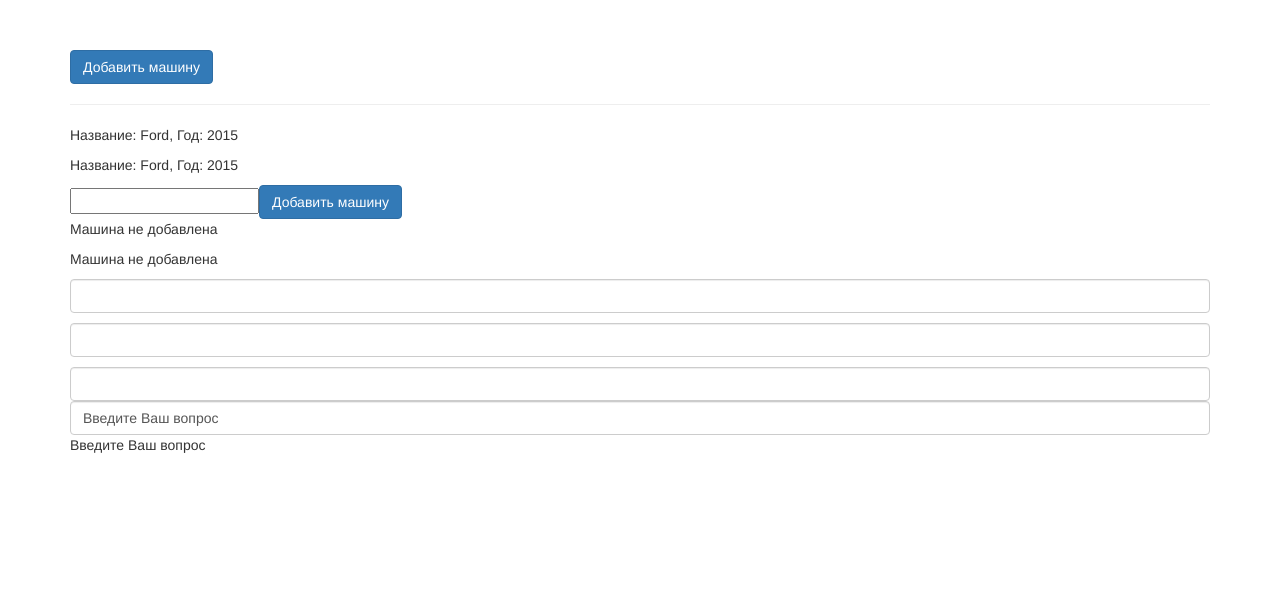
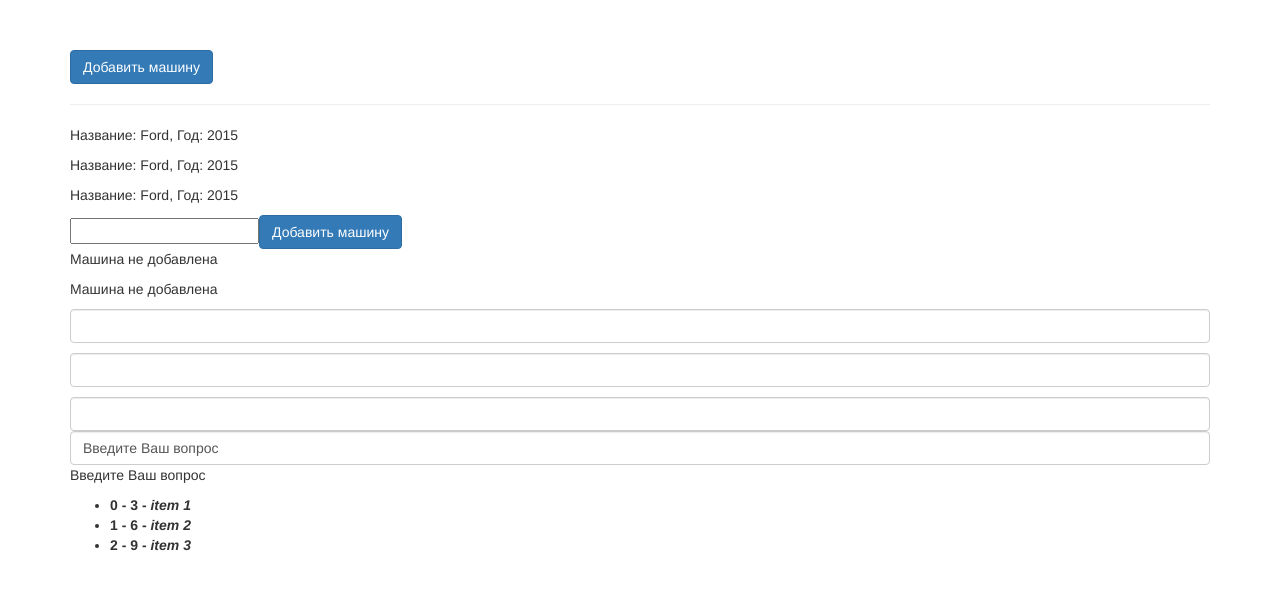
Before and after one commit to sskovalevskiy/angular, an Angular app: page / in a window 1280 px wide. Shown: the top 590 px of the page. Built offline with nearby package versions, Linux system fonts and the light colour scheme.

Commit message:
Добалены два примера использования директивы *ngFor

```diff
--- a/src/app/cars/cars.component.html
+++ b/src/app/cars/cars.component.html
@@ -2,8 +2,7 @@
 <button [disabled]="!canAddCar" class="btn btn-primary" (click)="addCar()">Добавить машину</button>
 <p>{{addCarStatus}}</p>
 <hr>
-<app-car></app-car>
-<app-car></app-car>
+<app-car *ngFor="let car of cars"></app-car>
 
 <input type="text" class="form-comtrol" [(ngModel)]="carName">
 <button class="btn btn-primary" (click)="addCar2()">Добавить машину</button>
@@ -28,3 +27,9 @@
 <!-- Пример двустороннего связывания с помощью [(ngModel)]; необходимо добавить FormsModule в app.module для работы ngModel-->
 <input type="text" class="form-control" [(ngModel)]="inputTextAfterEnter">
 <p>{{inputTextAfterEnter}}</p>
+
+<ul>
+  <li *ngFor="let item of items; let i = index">
+    <b>{{i}} - {{item.id}} - <i>{{item.name}}</i></b>
+  </li>
+</ul>
--- a/src/app/cars/cars.component.ts
+++ b/src/app/cars/cars.component.ts
@@ -13,6 +13,10 @@ export class CarsComponent {
   inputEvent: string = '';
   inputText: string = '';
   inputTextAfterEnter: string = 'Введите Ваш вопрос';
+  carName: string = '';
+  items = [{id:3, name: 'item 1'},{id:6, name: 'item 2'},{id:9, name: 'item 3'}];
+
+  cars: string[] = ['Ford', 'Audi', 'BMW'];
 
   constructor() {
     setTimeout(() => {
@@ -22,6 +26,8 @@ export class CarsComponent {
 
   addCar() {
     this.addCarStatus = 'Машина добавлена!';
+    this.cars.push(this.carName);
+    this.carName = '';
   }
 
   addCar2() {
```
